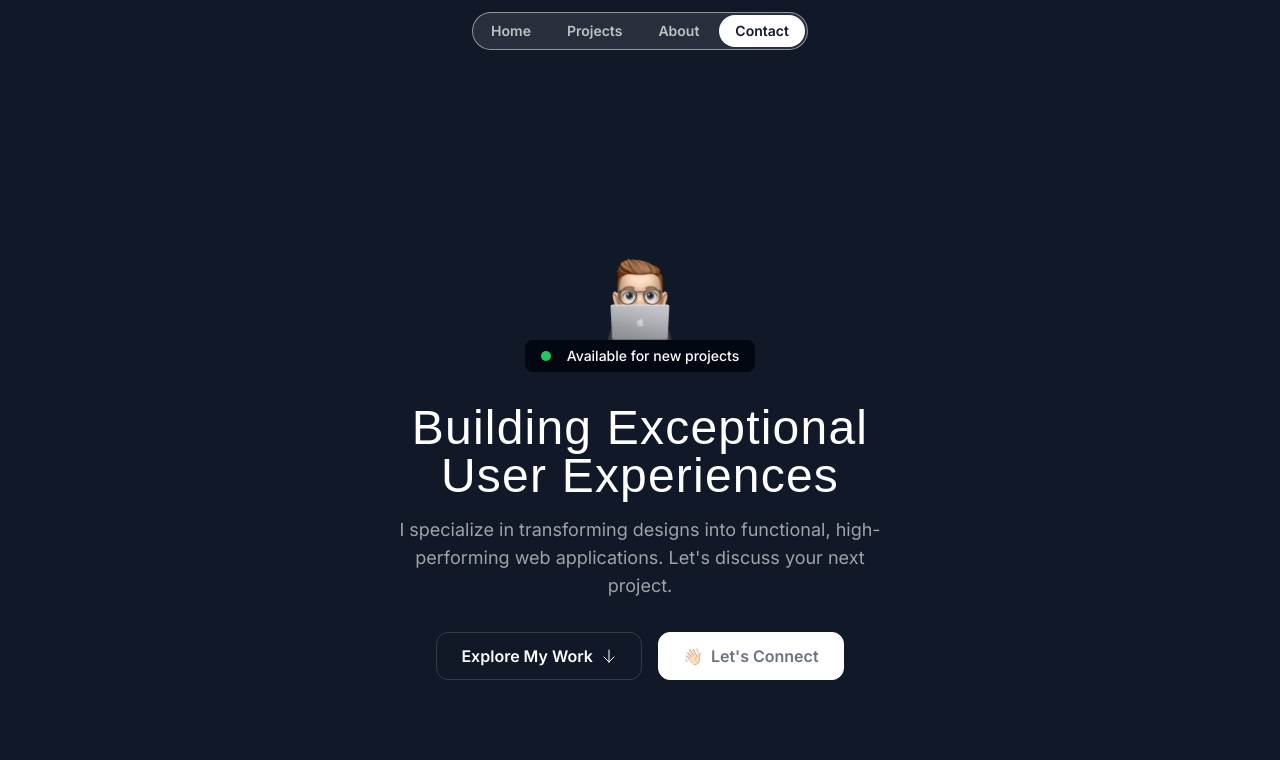
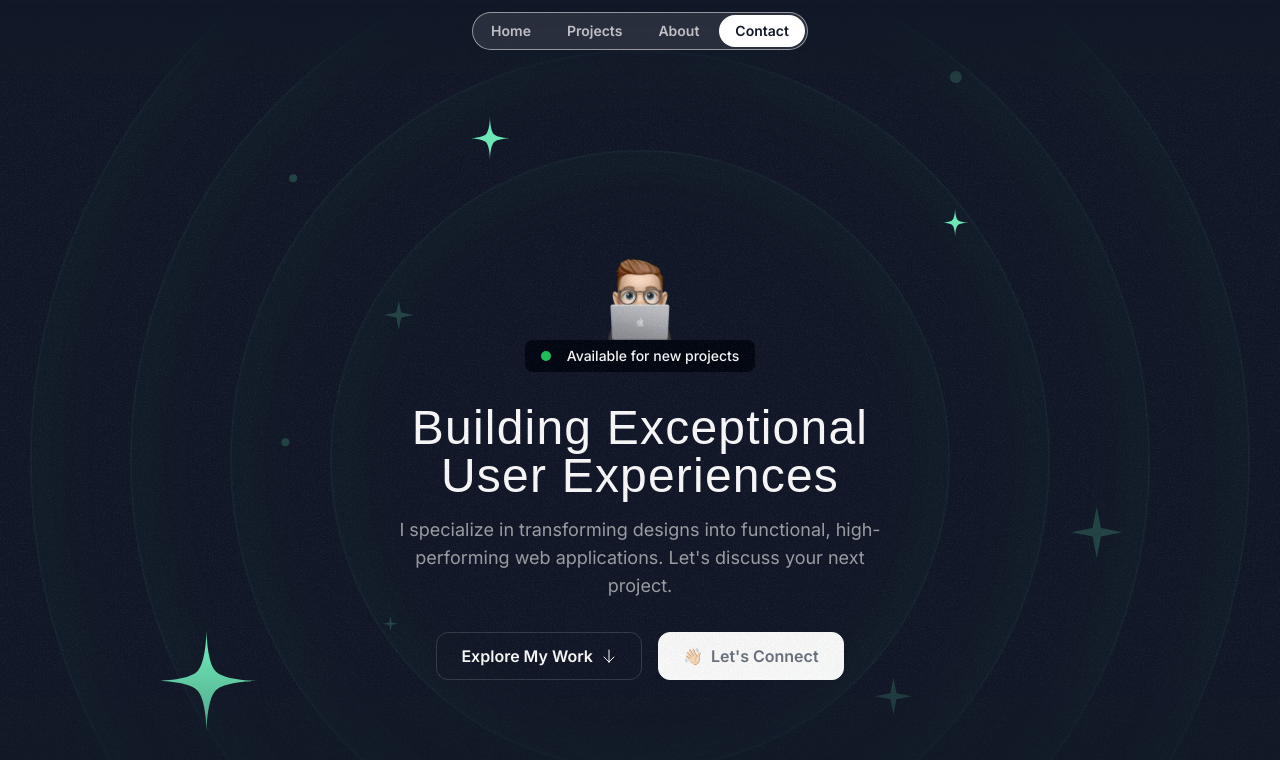
Before and after one commit to janjaw007/Portfolio_Chayanit, a Next.js app: page / in a window 1280 px wide. Shown: the top 760 px of the page. Built offline with nearby package versions, Linux system fonts and the light colour scheme; a web font is replaced by a local one.

Commit message:
hero-section finish

```diff
--- a/src/app/globals.css
+++ b/src/app/globals.css
@@ -6,4 +6,8 @@
   .nav-item {
     @apply px-4 py-1.5 rounded-full text-white/70 text-sm font-semibold hover:bg-white/10 hover:text-white transition duration-300;
   }
+
+  .hero-ring {
+    @apply absolute inset-0 border-2 top-1/2 left-1/2 -translate-x-1/2 -translate-y-1/2  rounded-full border-emerald-300/5 shadow-[0_0_80px_inset] shadow-emerald-300/5;
+  }
 }
--- /dev/null
+++ b/src/components/HeroOrbit.tsx
@@ -0,0 +1,28 @@
+import { PropsWithChildren } from "react";
+
+export const HeroOrbit = ({
+  children,
+  size,
+  rotation,
+}: PropsWithChildren<{ size: number; rotation: number }>) => {
+  return (
+    <div className="absolute top-1/2 left-1/2 -translate-x-1/2 -translate-y-1/2 ">
+      <div
+        style={{
+          height: `${size}px`,
+          width: `${size}px`,
+          transform: `rotate(${rotation}deg)`,
+        }}
+      >
+        <div
+          className=" inline-flex"
+          style={{
+            transform: `rotate(${rotation * -1}deg)`,
+          }}
+        >
+          {children}
+        </div>
+      </div>
+    </div>
+  );
+};
--- a/src/sections/Header.tsx
+++ b/src/sections/Header.tsx
@@ -1,6 +1,6 @@
 export const Header = () => {
   return (
-    <div className=" flex justify-center items-center fixed top-3 w-full">
+    <div className=" flex justify-center items-center fixed top-3 w-full z-10">
       <nav className="flex gap-1 p-0.5 border border-white/50 rounded-full bg-white/10 backdrop-blur">
         <a href="#" className="nav-item">
           Home
--- a/src/sections/Hero.tsx
+++ b/src/sections/Hero.tsx
@@ -1,10 +1,54 @@
 import memojiImage from "@/assets/images/memoji-computer.png";
 import Image from "next/image";
 import ArrowDown from "@/assets/icons/arrow-down.svg";
+import grainImage from "@/assets/images/grain.jpg";
+import StartIcon from "@/assets/icons/star.svg";
+import SparkleIcon from "@/assets/icons/sparkle.svg";
+import { HeroOrbit } from "@/components/HeroOrbit";
 
 export const HeroSection = () => {
   return (
-    <div className="py-32 md:py-48 lg:py-60">
+    <div className="py-32 md:py-48 lg:py-60 relative z-0 overflow-x-clip">
+      <div className="absolute inset-0 [mask-image:linear-gradient(to_bottom,transparent,black_10%,black_70%,transparent)]">
+        <div
+          className="absolute inset-0 -z-30 opacity-5"
+          style={{ backgroundImage: `url(${grainImage.src})` }}
+        ></div>
+        <div className="hero-ring size-[620px]"></div>
+        <div className="hero-ring size-[820px]"></div>
+        <div className="hero-ring size-[1020px]"></div>
+        <div className="hero-ring size-[1220px]"></div>
+        <HeroOrbit size={800} rotation={-72}>
+          <StartIcon className="size-28 text-emerald-300" />
+        </HeroOrbit>
+        <HeroOrbit size={550} rotation={20}>
+          <StartIcon className="size-12 text-emerald-300" />
+        </HeroOrbit>
+        <HeroOrbit size={590} rotation={98}>
+          <StartIcon className="size-8 text-emerald-300" />
+        </HeroOrbit>
+        <HeroOrbit size={430} rotation={-14}>
+          <SparkleIcon className="size-8 text-emerald-300/20" />
+        </HeroOrbit>
+        <HeroOrbit size={440} rotation={-78}>
+          <SparkleIcon className="size-4 text-emerald-300/20" />
+        </HeroOrbit>
+        <HeroOrbit size={530} rotation={178}>
+          <SparkleIcon className="size-10 text-emerald-300/20" />
+        </HeroOrbit>
+        <HeroOrbit size={710} rotation={144}>
+          <SparkleIcon className="size-14 text-emerald-300/20" />
+        </HeroOrbit>
+        <HeroOrbit size={720} rotation={85}>
+          <div className="size-3 bg-emerald-300/20 rounded-full" />
+        </HeroOrbit>
+        <HeroOrbit size={520} rotation={-41}>
+          <div className="size-2 bg-emerald-300/20 rounded-full" />
+        </HeroOrbit>
+        <HeroOrbit size={650} rotation={-5}>
+          <div className="size-2 bg-emerald-300/20 rounded-full" />
+        </HeroOrbit>
+      </div>
       <div className="container">
         <div className="flex flex-col items-center">
           <Image
```
